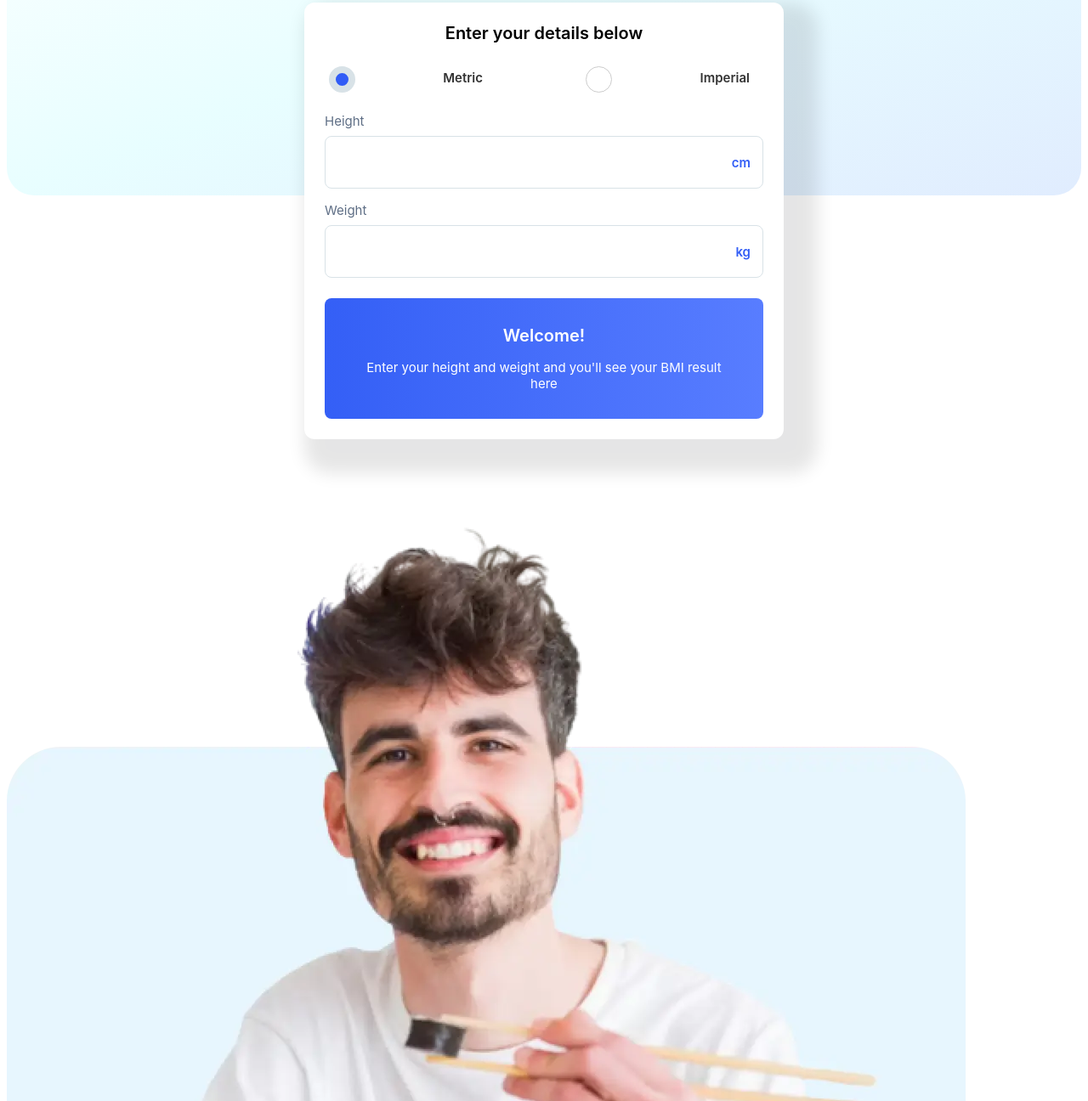
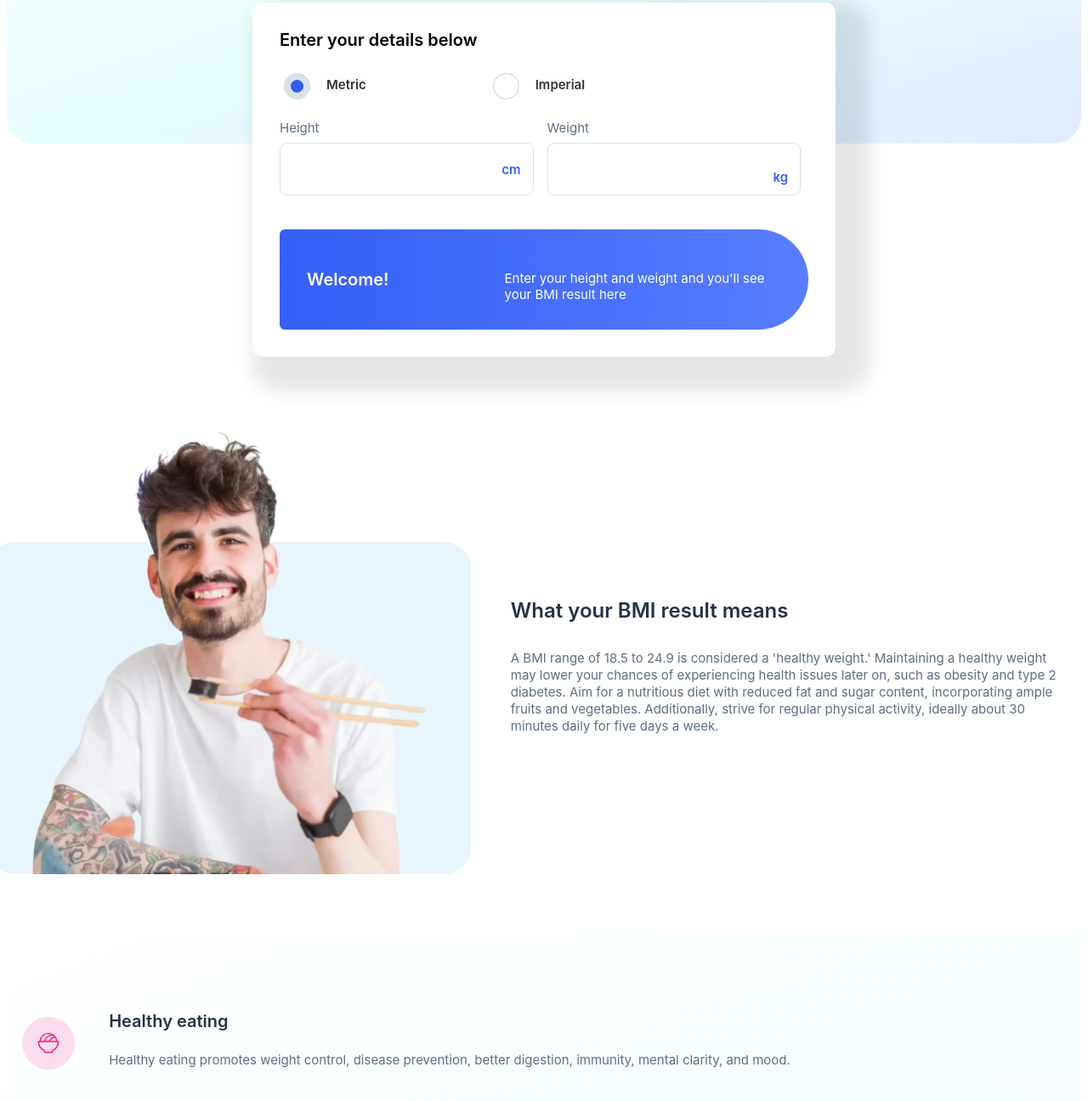
Before and after one commit to JreyIV/frontend-mentor, a plain HTML site: page junior/bmi-calculator/index.html in a window 1280 px wide. Shown: the part 247-1543 px from the top of the page at 85% size. Drawn offline with Linux system fonts and the light colour scheme.

Commit message:
finished tablet version for bmi calculator app

```diff
--- a/junior/bmi-calculator/index.html
+++ b/junior/bmi-calculator/index.html
@@ -44,6 +44,7 @@
         <p>Enter your details below</p>
         <div class="radio-method">
           <!-- metric -->
+          <div class="radio-option">
             <input
               type="radio"
               name="radio"
@@ -52,7 +53,9 @@
               checked
             />
             <label for="metric">Metric</label>
+          </div>
           <!-- Imperial -->
+          <div class="radio-option">
             <input
               type="radio"
               name="radio"
@@ -60,6 +63,7 @@
               id="radio-imperial"
             />
             <label for="imperial">Imperial</label>
+          </div>
         </div>
         <div class="body-info">
           <!-- metric container -->
@@ -121,11 +125,15 @@
 
         <!-- results -->
         <div id="results">
+          <div class="results-left">
             <span id="results-bold">Welcome!</span>
             <p id="BMI-value"></p>
+          </div>
+          <div class="results-right">
             <p id="results-text">
               Enter your height and weight and you'll see your BMI result here
             </p>
+          </div>
         </div>
       </div>
       <div class="gradient"></div>
@@ -150,7 +158,7 @@
 
     <section class="health-cards">
       <!-- healthy eating -->
-      <div class="healthy-eating">
+      <div class="health-card">
         <div class="icon-div">
           <img src="./assets/images/icon-eating.svg" alt="eating icon" />
         </div>
@@ -164,7 +172,7 @@
       </div>
 
       <!-- regular exercise -->
-      <div class="regular-exercise">
+      <div class="health-card">
         <div class="icon-div">
           <img src="./assets/images/icon-exercise.svg" alt="exercise icon" />
         </div>
@@ -178,7 +186,7 @@
       </div>
 
       <!-- adequate sleep -->
-      <div class="adequate-sleep">
+      <div class="health-card">
         <div class="icon-div">
           <img src="./assets/images/icon-sleep.svg" alt="sleep icon" />
         </div>
--- a/junior/bmi-calculator/styles.css
+++ b/junior/bmi-calculator/styles.css
@@ -97,7 +97,7 @@ span {
   border-radius: 0.75rem;
   box-shadow: 20px 20px 20px 20px rgba(0, 0, 9, 0.1);
   width: calc(100% - 2rem);
-  max-width: 564px;
+  max-width: 686px;
 }
 
 .calculator-container p {
@@ -128,7 +128,12 @@ input[type="radio"]:checked {
   background-color: hsl(227, 92%, 58%);
 }
 
-.radio-method > label {
+.radio-option {
+  display: flex;
+  gap: 1rem;
+}
+
+.radio-option > label {
   display: inline-flex;
   align-items: center;
   margin-right: 16px;
@@ -174,10 +179,9 @@ input[type="radio"]:checked {
   color: var(--clr-primary);
 }
 
-.metric-container {
+#metric-container {
   display: flex;
   flex-direction: column;
-  gap: 1rem;
 }
 
 /* metric-container */
@@ -233,20 +237,22 @@ input[type="radio"]:checked {
   color: var(--clr-pure-white);
   padding: 2rem;
   border-radius: 0.5rem;
+  display: flex;
+  flex-direction: column;
 }
 
-#results > span {
+.results-left > span {
   font-size: var(--fs-heading-s);
   font-weight: var(--fw-bold);
 }
 
-#results > p {
+.results-right > p {
   font-size: var(--fs-body);
   font-weight: var(--fw-regular);
   margin-top: 1rem;
 }
 
-#results > #BMI-value {
+#BMI-value {
   font-weight: bold;
   font-size: var(--fs-heading-l);
 }
@@ -447,3 +453,82 @@ input[type="radio"]:checked {
     width: calc(100% - 3rem); /* Subtract 3rem (1.5rem * 2) from the width */
   }
 }
+
+/********** tablet responsiveness **********/
+
+@media (min-width: 40em) {
+  .calculator-container {
+    padding: 2rem;
+  }
+  .calculator-container p {
+    text-align: start;
+  }
+  .calculator-container > .radio-method {
+    justify-content: start;
+    gap: 8rem;
+  }
+
+  /* metric */
+  #metric-container {
+    flex-direction: row;
+    gap: 1rem;
+  }
+  #metric-container > .input-box {
+    width: 48%;
+  }
+
+  #results {
+    border-top-right-radius: 5rem;
+    border-bottom-right-radius: 5rem;
+    flex-direction: row;
+    align-items: center;
+  }
+
+  .results-right > p {
+    font-size: var(--fs-body);
+    font-weight: var(--fw-regular);
+    width: 70%;
+    margin-left: auto;
+  }
+
+  /* meaning */
+  .meaning {
+    display: flex;
+    flex-direction: row;
+    margin-top: 4.5rem;
+    padding-bottom: 4.5rem;
+  }
+  .meaning-image {
+    flex: 0 0 45%;
+    transform: translateX(-4%);
+  }
+  img[src="./assets/images/image-man-eating.webp"] {
+    object-fit: cover;
+    object-position: 70% 50%;
+    width: 100%;
+    height: 100%;
+    border-top-right-radius: 1rem;
+    border-bottom-right-radius: 1rem;
+  }
+  .meaning-text {
+    align-self: center;
+  }
+
+  /* health cards */
+  .health-card {
+    display: flex;
+    align-items: center;
+    gap: 40px;
+  }
+  .health-card img {
+    margin-top: 2.5rem;
+  }
+
+  /* limitations */
+  .limitations-card-grid {
+    grid-template-areas:
+      "gender gender age age"
+      "muscle muscle pregnancy pregnancy"
+      ". race race .";
+  }
+}
```
Lines whose indentation alone changed are shown as unchanged.
